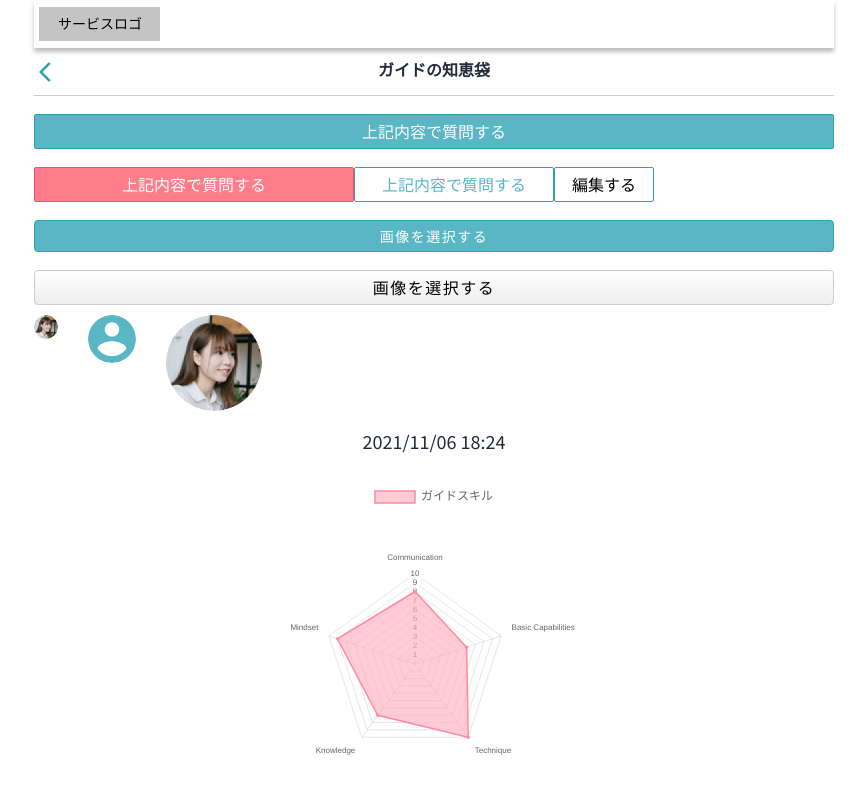
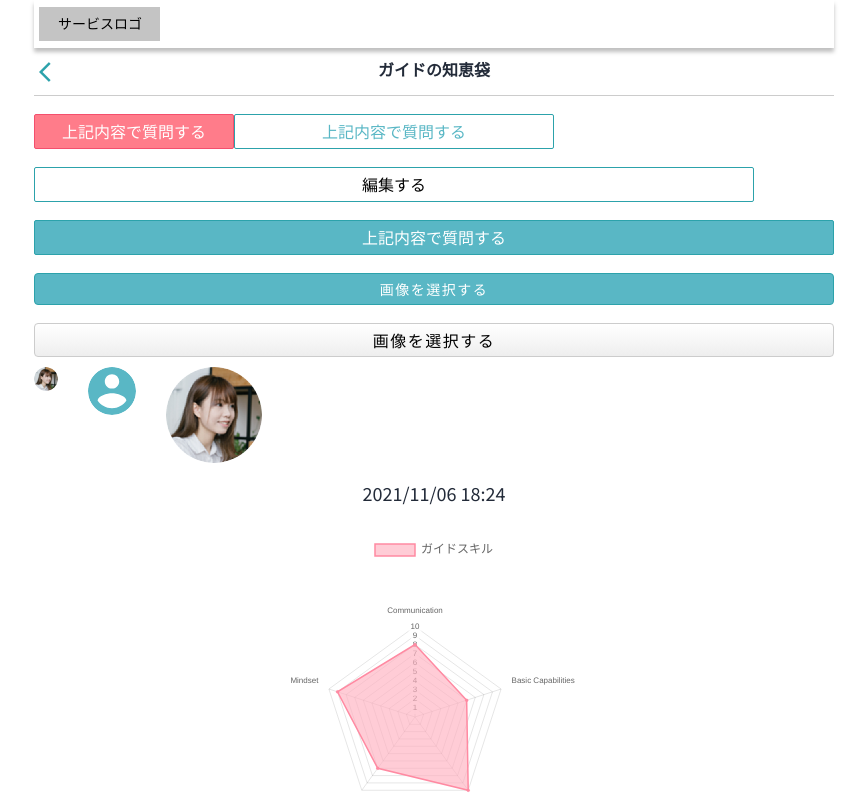
Before and after one commit to thanhgiau2604/gnavi, a Next.js app: page /styleguide in a window 1280 px wide. Shown: the top 798 px of the page, without its empty margins (206-1073 px from the left). Built offline with nearby package versions, Linux system fonts and the light colour scheme.

Commit message:
chore: set value width/height by function

```diff
--- a/src/components/common/Button/styled.ts
+++ b/src/components/common/Button/styled.ts
@@ -11,11 +11,29 @@ interface ButtonProps {
   _fontSize?: string
 }
 
+const setValue = (param: string | number): string => {
+  if (typeof param === 'string') {
+    // width
+    if (param === 'full') {
+      return '100%'
+    }
+    // height
+    if (param === 'auto') {
+      return 'auto'
+    }
+    // width | height
+
+    return `${param}%`
+  }
+  // width | height
+  return `calc(${param}rem/10)`
+}
+
 const ButtonContainer = styled.button<ButtonProps>`
   text-align: center;
   margin: ${({ margin }) => margin && margin};
-  width: ${({ width }) => (width && width === 'full' ? '100%' : `${width}rem`)};
-  height: ${({ height }) => (height && height === 'auto' ? 'auto' : `${height}rem`)};
+  width: ${({ width }) => width && setValue(width)};
+  height: ${({ height }) => height && setValue(height)};
   background-color: ${({ buttonColor }) => buttonColor && buttonColor.BGCOLOR};
   border-radius: ${({ radius }) => radius && `${radius}px`};
   color: ${({ buttonColor }) => buttonColor && buttonColor.COLOR};
--- a/src/interfaces/Button.ts
+++ b/src/interfaces/Button.ts
@@ -7,8 +7,8 @@ export interface ButtonColor {
 }
 
 export interface ButtonProps extends React.ComponentPropsWithoutRef<'button'> {
-  width?: number | string
-  height?: number | string
+  width?: number | string | 'full'
+  height?: number | string | 'auto'
   margin?: string
   radius?: number
   buttonColor?: ButtonColor
--- a/src/pages/styleguide/index.tsx
+++ b/src/pages/styleguide/index.tsx
@@ -21,10 +21,10 @@ const StyleGuide = () => {
     <div className="wrapper">
       <Header shadow />
       <Header showBtnBack title="ガイドの知恵袋" />
+      <Button width={200} buttonColor={buttonColors.STYLE02} title="上記内容で質問する" />
+      <Button width={320} buttonColor={buttonColors.STYLE03} title="上記内容で質問する" />
+      <Button width="90" buttonColor={buttonColors.STYLE04} title="編集する" />
       <Button title="上記内容で質問する" />
-      <Button width={32} buttonColor={buttonColors.STYLE02} title="上記内容で質問する" />
-      <Button width={20} buttonColor={buttonColors.STYLE03} title="上記内容で質問する" />
-      <Button width={10} buttonColor={buttonColors.STYLE04} title="編集する" />
       <ButtonUpload
         buttonUploadColor={buttonUploadColors.STYLE01}
         _fontSize={fontSize.SMALL}
```
